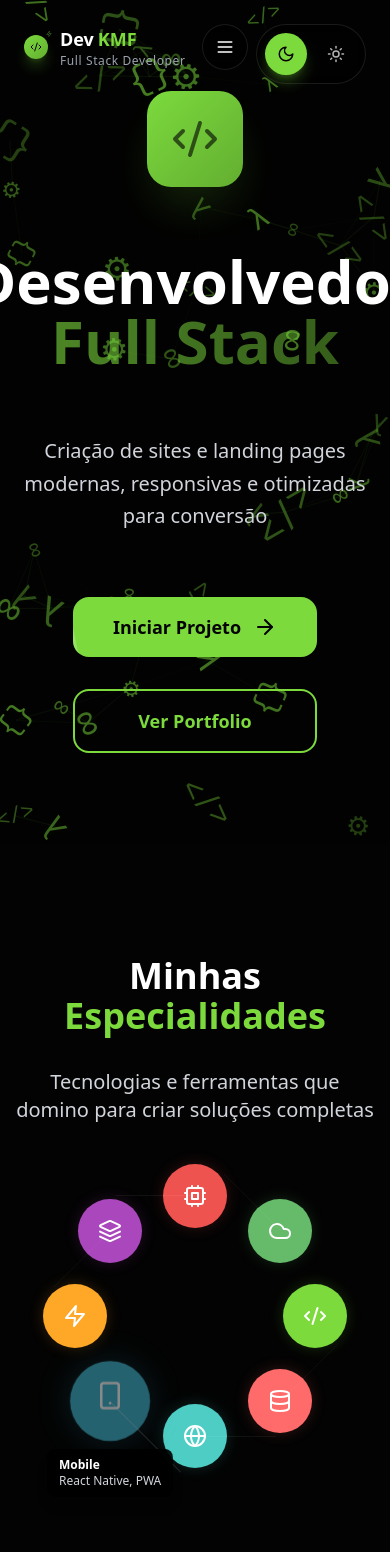
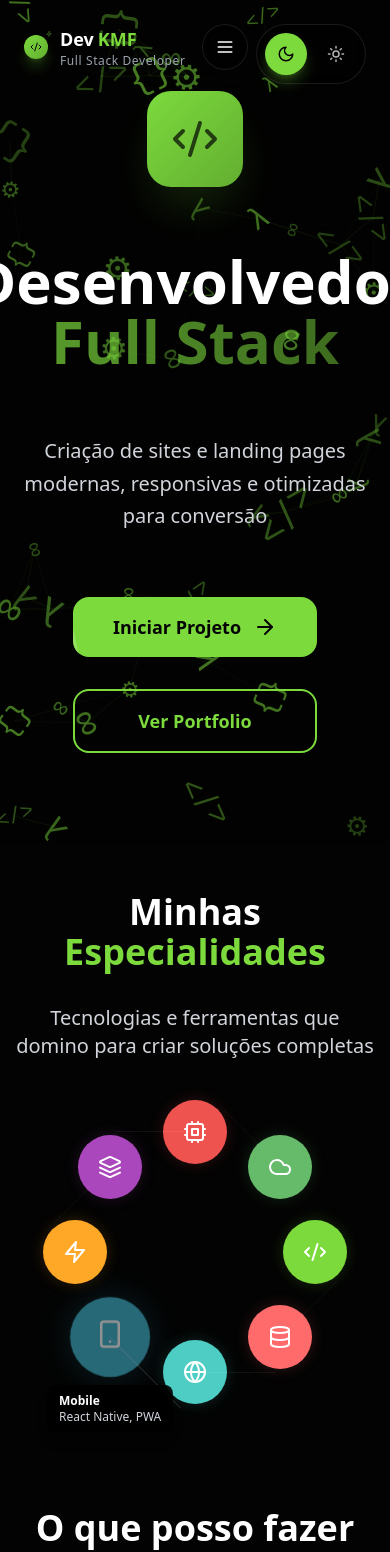
Before and after one commit to kainamf/dev-kainamf, a React (Create React App) app: page / in a window 390 px wide. Shown: the top 1552 px of the page. Built offline with nearby package versions, Linux system fonts and the light colour scheme.

Commit message:
feat: reorganize layout structure in App component and improve spacing for better readability

```diff
--- a/src/App.tsx
+++ b/src/App.tsx
@@ -126,7 +126,8 @@ function App() {
         setMobileMenuOpen={setMobileMenuOpen}
         themeClasses={themeClasses}
       />
-      <div className="relative z-10 flex flex-col gap-8 md:gap-10 lg:gap-12">
+      <div className="relative z-10 flex flex-col">
+        <div className="mb-8">
           <HeroSection
             theme={theme}
             themeClasses={themeClasses}
@@ -137,23 +138,27 @@ function App() {
             currentTech={currentTech}
             scrollToSection={scrollToSection}
           />
-        <div className="mt-8" />
+        </div>
+        <div className="mb-8">
           <SkillsSection theme={theme} themeClasses={themeClasses} />
-        <div className="mt-8" />Agora, quero dividir melhor o código, em pastas e subpastas, exemplo:
-        'home'
+        </div>
+        <div className="mb-8">
           <ServicesSection services={services} theme={theme} themeClasses={themeClasses} />
-        <div className="mt-8" />
-        <section id="projects" className="min-h-screen flex items-center justify-center p-4 mb-8">
+        </div>
+        <div className="mb-8">
+          <section id="projects" className="min-h-screen flex items-center justify-center p-4">
             <div className="w-full max-w-6xl">
               <ProjectShowcaseSection theme={theme} themeClasses={themeClasses} />
             </div>
           </section>
+        </div>
+  <div className="mb-2">
           <section id="contact" className="min-h-screen flex items-center justify-center p-4">
             <div className="w-full max-w-4xl">
               <ContactSection />
             </div>
           </section>
-        <div className="mt-8" />
+        </div>
         <FooterSection theme={theme} themeClasses={themeClasses} />
       </div>
       {/* Custom Styles */}
--- a/src/components/home/ContactSection/ContactSection.tsx
+++ b/src/components/home/ContactSection/ContactSection.tsx
@@ -35,7 +35,7 @@ const ContactSection: React.FC = () => {
   };
 
   return (
-    <div className="bg-[#212328] rounded-3xl p-8 border border-[#7CDA3D]/20 relative overflow-hidden">
+  <div className="bg-[#212328] rounded-3xl p-8 border border-[#7CDA3D]/20 relative overflow-hidden">
       {/* Background Animation */}
       <div className="absolute inset-0 opacity-5">
         <div className="absolute top-0 left-0 w-32 h-32 bg-[#7CDA3D] rounded-full animate-pulse"></div>
--- a/src/components/home/ProjectShowcaseSection/ProjectShowcaseSection.tsx
+++ b/src/components/home/ProjectShowcaseSection/ProjectShowcaseSection.tsx
@@ -50,7 +50,7 @@ const ProjectShowcaseSection: React.FC<ProjectShowcaseSectionProps> = ({ theme,
   ];
 
   return (
-    <div className="mb-16">
+  <div>
 
       <div className="text-center mb-12">
         <h2 className={`text-4xl font-bold ${themeClasses.text} mb-4`}>
```
Lines whose indentation alone changed are shown as unchanged.
